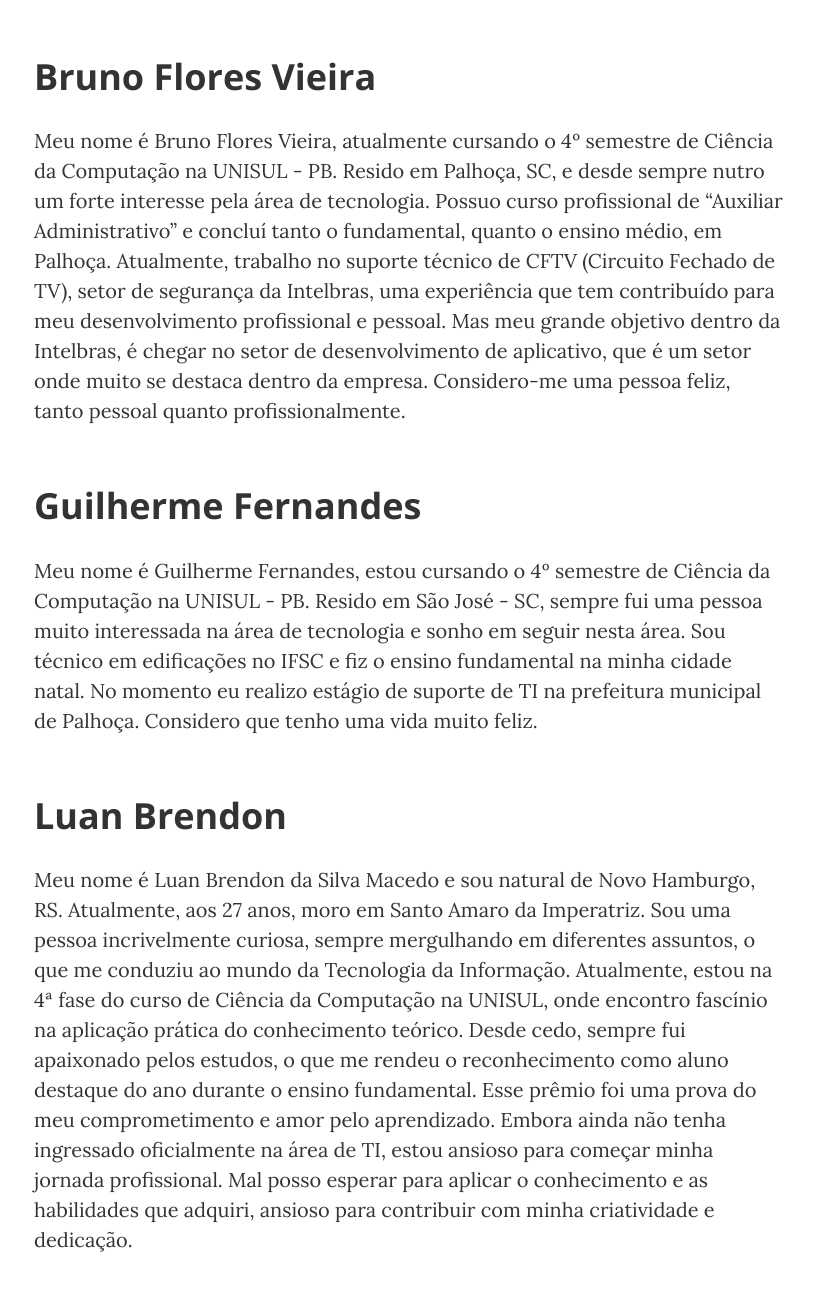
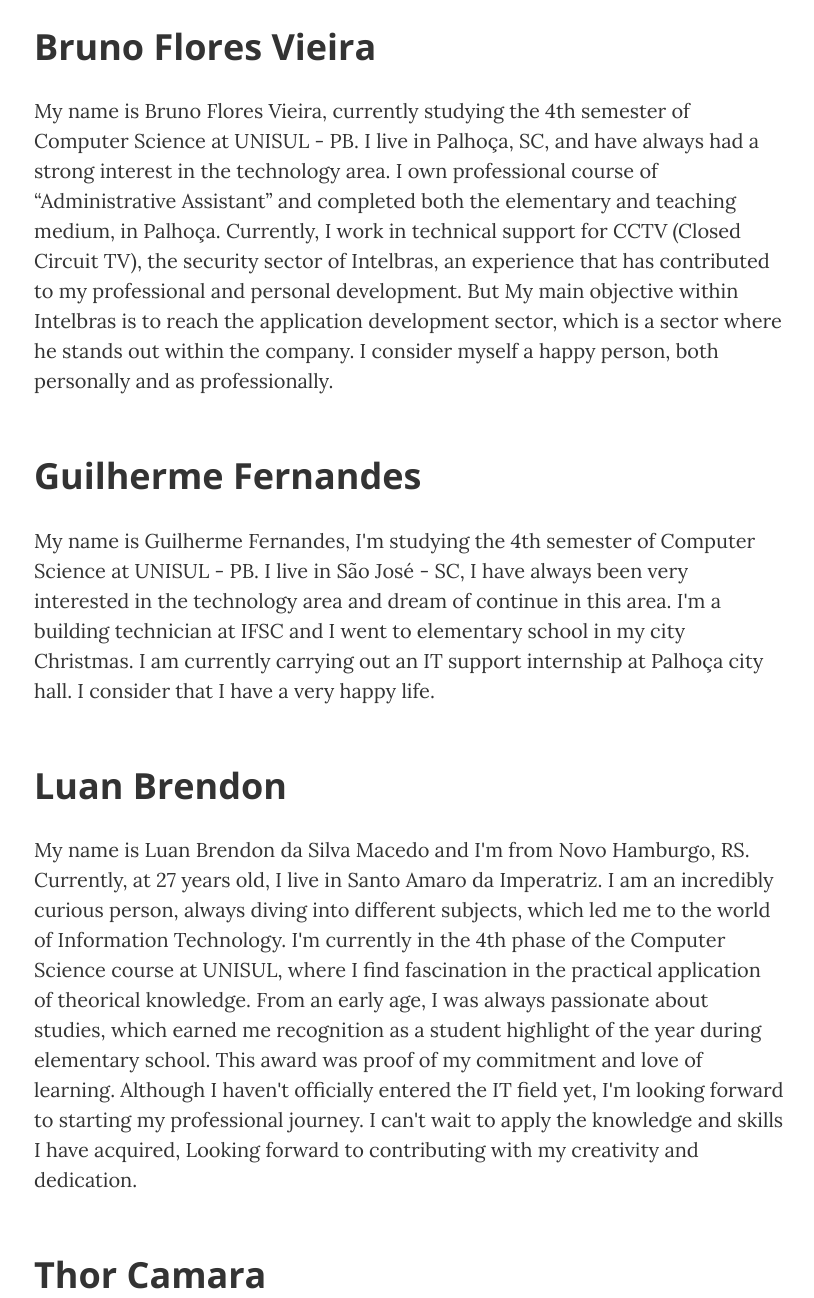
Before and after one commit to Guilhermeme14/Blog-a3, a website: page about.html in a window 1280 px wide. Shown: the part 1085-2383 px from the top of the page, without its empty margins (231-1045 px from the left). Drawn offline with nearby package versions, Linux system fonts and the light colour scheme.

Commit message:
Traduzido

```diff
--- a/about.html
+++ b/about.html
@@ -92,56 +92,56 @@
 
                 <h2 class="section-heading">Allan dos Santos</h2>
 
-                <p>Meu nome é Allan dos Santos, no momento estou cursando o 4º semestre de Ciência da Computação na UNISUL
-                    - PB, resido em São José, SC. A Tecnologia sempre fez parte da minha vida desde quando era criança e isso me
-                    inspirou a estuda-la desde cedo. Possuo certificados técnicos na area de "Suporte e manutenção de micro computadores
-                    e Redes", "Administração" e "Logística". Atualmente estou fazendo cursos por fora para área de programação e
-                    análise de dados, tendo como foco também a área do front-end fazendo cursos de design e implementando com cursos de HTML e CSS.
-                    Sempre busco um desenvolvimento pessoal melhor e procuro um caminho para me basear, por isso sempre estou estou disposto a novas
-                    oportunidades e experiências que irão enriquecer meu aprendizado.  </p>
+                <p>My name is Allan dos Santos, I am currently studying the 4th semester of Computer Science at UNISUL
+                    - PB, I live in São José, SC. Technology has always been part of my life since I was a child and that
+                    inspired me to study it from an early age. I have technical certificates in the area of "Support and maintenance of micro computers
+                    and Networks", "Administration" and "Logistics". I am currently taking courses abroad in the area of programming and
+                    data analysis, also focusing on the front-end area, taking design courses and implementing with HTML and CSS courses.
+                    I always seek better personal development and look for a path to base myself on, so I'm always willing to new things.
+                    opportunities and experiences that will enrich my learning.  </p>
 
                 <h2 class="section-heading">Bruno Flores Vieira</h2>
 
-                <p>Meu nome é Bruno Flores Vieira, atualmente cursando o 4º semestre de Ciência da Computação na UNISUL
-                    - PB. Resido em Palhoça, SC, e desde sempre nutro um forte interesse pela área de tecnologia. Possuo
-                    curso profissional de “Auxiliar Administrativo” e concluí tanto o fundamental, quanto o ensino
-                    médio, em Palhoça. Atualmente, trabalho no suporte técnico de CFTV (Circuito Fechado de TV), setor de segurança da
-                    Intelbras, uma experiência que tem contribuído para meu desenvolvimento profissional e pessoal. Mas
-                    meu grande objetivo dentro da Intelbras, é chegar no setor de desenvolvimento de aplicativo, que é
-                    um setor onde muito se destaca dentro da empresa. Considero-me uma pessoa feliz, tanto pessoal
-                    quanto profissionalmente.</p>
+                <p>My name is Bruno Flores Vieira, currently studying the 4th semester of Computer Science at UNISUL
+                    - PB. I live in Palhoça, SC, and have always had a strong interest in the technology area. I own
+                    professional course of “Administrative Assistant” and completed both the elementary and teaching
+                    medium, in Palhoça. Currently, I work in technical support for CCTV (Closed Circuit TV), the security sector of
+                    Intelbras, an experience that has contributed to my professional and personal development. But
+                    My main objective within Intelbras is to reach the application development sector, which is
+                    a sector where he stands out within the company. I consider myself a happy person, both personally and
+                    as professionally.</p>
 
                 <h2 class="section-heading">Guilherme Fernandes</h2>
 
-                <p>Meu nome é Guilherme Fernandes, estou cursando o 4º semestre de Ciência da Computação na UNISUL - PB.
-                    Resido em São José - SC, sempre fui uma pessoa muito interessada na área de tecnologia e sonho em
-                    seguir nesta área. Sou técnico em edificações no IFSC e fiz o ensino fundamental na minha cidade
-                    natal. No momento eu realizo estágio de suporte de TI na prefeitura municipal de Palhoça. Considero
-                    que tenho uma vida muito feliz. </p>
+                <p>My name is Guilherme Fernandes, I'm studying the 4th semester of Computer Science at UNISUL - PB.
+                    I live in São José - SC, I have always been very interested in the technology area and dream of
+                    continue in this area. I'm a building technician at IFSC and I went to elementary school in my city
+                    Christmas. I am currently carrying out an IT support internship at Palhoça city hall. I consider
+                    that I have a very happy life. </p>
 
                 <h2 class="section-heading">Luan Brendon</h2>
 
-                <p>Meu nome é Luan Brendon da Silva Macedo e sou natural de Novo Hamburgo, RS. Atualmente, aos 27 anos,
-                    moro em Santo Amaro da Imperatriz. Sou uma pessoa incrivelmente curiosa, sempre mergulhando em
-                    diferentes assuntos, o que me conduziu ao mundo da Tecnologia da Informação. Atualmente, estou na 4ª
-                    fase do curso de Ciência da Computação na UNISUL, onde encontro fascínio na aplicação prática do
-                    conhecimento teórico.
-                    Desde cedo, sempre fui apaixonado pelos estudos, o que me rendeu o reconhecimento como aluno
-                    destaque do ano durante o ensino fundamental. Esse prêmio foi uma prova do meu comprometimento e
-                    amor pelo aprendizado.
-                    Embora ainda não tenha ingressado oficialmente na área de TI, estou ansioso para começar minha
-                    jornada profissional. Mal posso esperar para aplicar o conhecimento e as habilidades que adquiri,
-                    ansioso para contribuir com minha criatividade e dedicação.
+                <p>My name is Luan Brendon da Silva Macedo and I'm from Novo Hamburgo, RS. Currently, at 27 years old,
+                    I live in Santo Amaro da Imperatriz. I am an incredibly curious person, always diving into
+                    different subjects, which led me to the world of Information Technology. I'm currently in the 4th
+                    phase of the Computer Science course at UNISUL, where I find fascination in the practical application of
+                    theorical knowledge.
+                    From an early age, I was always passionate about studies, which earned me recognition as a student
+                    highlight of the year during elementary school. This award was proof of my commitment and
+                    love of learning.
+                    Although I haven't officially entered the IT field yet, I'm looking forward to starting my
+                    professional journey. I can't wait to apply the knowledge and skills I have acquired,
+                    Looking forward to contributing with my creativity and dedication.
                 </p>
 
                 <h2 class="section-heading">Thor Camara</h2>
 
                 <p>
-                    Me chamo Thor Camara, nascido em Florianópolis, e sou estudante de Ciência da Computação, atualmente
-                    cursando meu 4º semestre na UNISUL. Tenho um interesse particular em explorar os diversos aspectos
-                    da tecnologia e assimilar novas linguagens. Estou constantemente em busca de desafios que possam
-                    aprimorar minhas habilidades e animado por continuar explorando as inúmeras possibilidades dentro da
-                    Ciência da Computação à medida que avanço em minha graduação.</p>
+                    My name is Thor Camara, born in Florianópolis, and I am a Computer Science student, currently
+                     studying my 4th semester at UNISUL. I have a particular interest in exploring the different aspects
+                     technology and assimilate new languages. I am constantly looking for challenges that can
+                     hone my skills and excited to continue exploring the countless possibilities within
+                     Computer Science as I progress through my degree.</p>
             </div>
         </div>
     </div>
```
